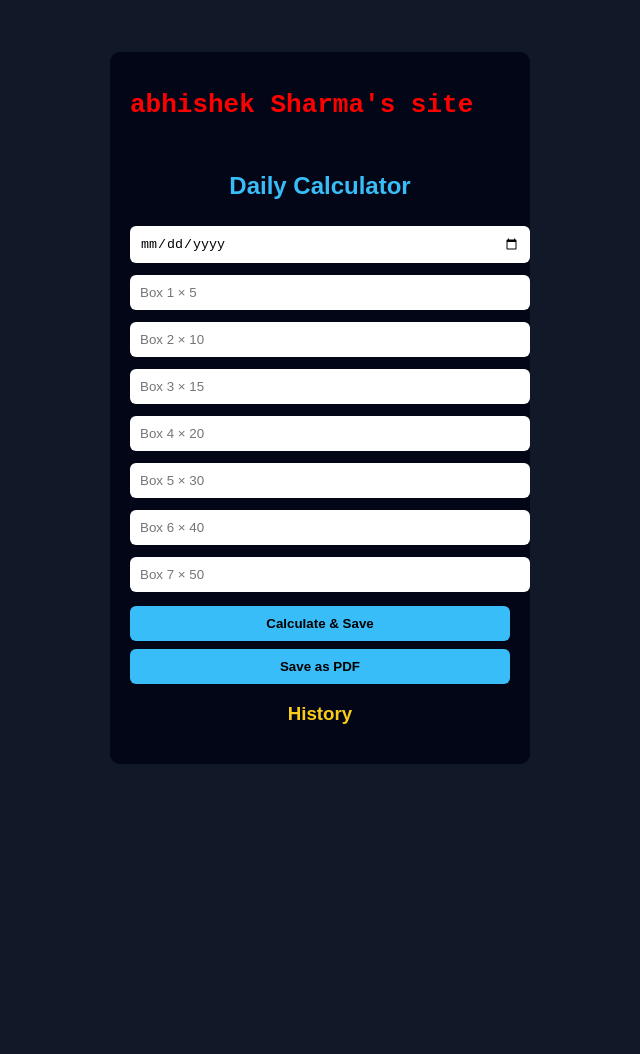
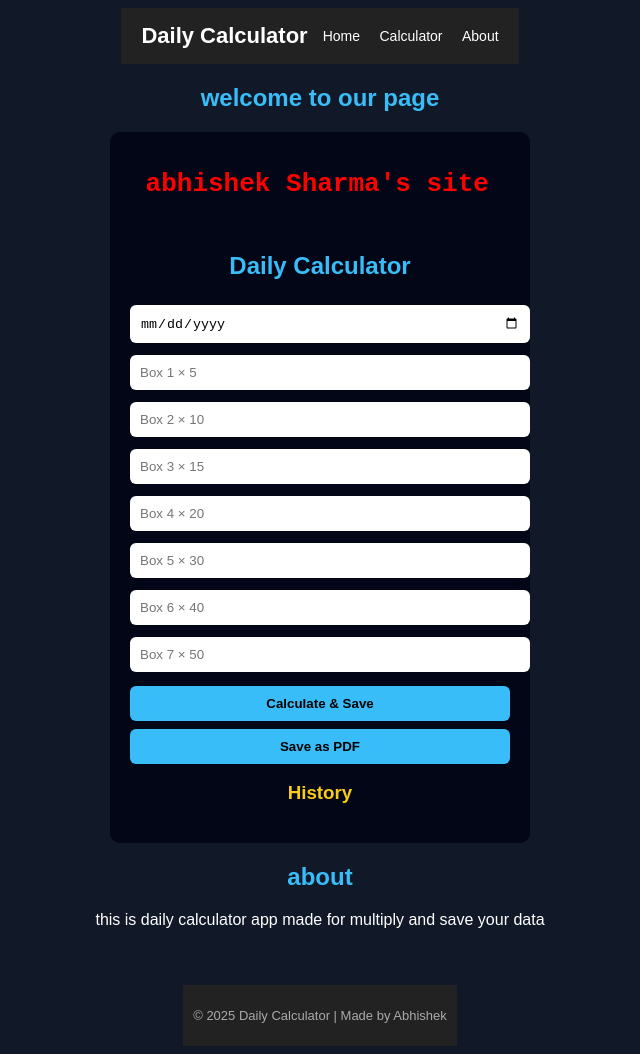
Before and after one commit to abhishek8107/daily-calculator, a plain HTML site: page index.html in a window 1280 px wide. Shown: the whole page, without its empty margins (320-960 px from the left). Before the commit the page ends 816 px from the top, so only its background shows below. Drawn offline with nearby package versions, Linux system fonts and the light colour scheme.

Commit message:
add header or footer

```diff
--- a/index.html
+++ b/index.html
@@ -75,14 +75,26 @@
             font-size: 14px;
         }
     </style>
+    <link rel="stylesheet" href="style.css">
+
     <script src="https://cdnjs.cloudflare.com/ajax/libs/jspdf/2.5.1/jspdf.umd.min.js"></script>
 </head>
 
 <body>
 
+<header class="site-header">
+<h1>Daily Calculator</h1>
+<nav>
+    <a href="#home">Home</a>
+    <a href="#calculator">Calculator</a>
+    <a href="#about">About</a>
+</nav></header>
+<section id="home">
+    <h2>welcome to our page</h2>
+</section>
 <div class="box">
-  <pre><h1 style="color:red; width:10%">abhishek Sharma's site</h1> </pre>
-    <h2>Daily Calculator</h2>
+  <pre><h1 style="color:red; width:10%"> abhishek Sharma's site</h1> </pre>
+   <section id="calculator"> <h2>Daily Calculator</h2>
 
     <input type="date" id="date">
 
@@ -194,6 +206,12 @@ function savePDF() {
 
 loadHistory();
 </script>
-
+</section>
+<section id="about"><h2>about</h2>
+<p>this is daily calculator app made for multiply and save your data</p></section>
+<footer class="site-footer">
+  <p>© 2025 Daily Calculator | Made by Abhishek</p>
+</footer>
+<script src="script.js"></script>
 </body>
 </html>
--- /dev/null
+++ b/script.js
@@ -0,0 +1,21 @@
+const sections = document.querySelectorAll("section");
+
+window.addEventListener("scroll", () => {
+  let current = "";
+
+  sections.forEach(section => {
+    const sectionTop = section.offsetTop - 100;
+    if (pageYOffset >= sectionTop) {
+      current = section.getAttribute("id");
+    }
+  });
+
+  if (current === "home") {
+    document.title = "Home | Daily Calculator";
+  } else if (current === "calculator") {
+    document.title = "Calculator | Daily Calculator";
+  } else if (current === "about") {
+    document.title = "About | Daily Calculator";
+  }
+});
+console.log("JS connected");
--- /dev/null
+++ b/style.css
@@ -0,0 +1,53 @@
+/* HEADER */
+.site-header {
+  background: #222;
+  color: #fff;
+  padding: 15px 20px;
+  display: flex;
+  justify-content: space-between;
+  align-items: center;
+}
+
+.site-header h1 {
+  margin: 0;
+  font-size: 22px;
+}
+
+.site-header nav a {
+  color: #fff;
+  margin-left: 15px;
+  text-decoration: none;
+  font-size: 14px;
+}
+
+.site-header nav a:hover {
+  text-decoration: underline;
+}
+
+/* FOOTER */
+.site-footer {
+  background: #222;
+  color: #aaa;
+  text-align: center;
+  padding: 10px;
+  font-size: 13px;
+  margin-top: 40px;
+}
+@media (max-width: 600px) {
+  .site-header {
+    flex-direction: column;
+    gap: 10px;
+  }
+}
+body {
+  display: flex;
+  flex-direction: column;
+  min-height: 100vh;
+}
+
+.container {
+  flex: 1;
+}
+html {
+    scroll-behavior: smooth;
+}
```
